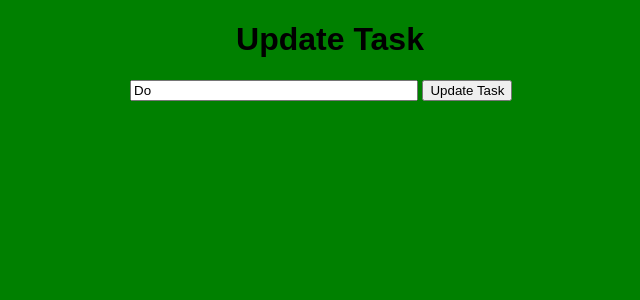
After one commit to FayeCarter/python-exploration, a Flask app: page /update/2 in a window 1280 px wide. The commit adds this page. Shown: the top 300 px of the page, without its empty margins (310-950 px from the left). Run offline with Flask 2, Linux system fonts and the light colour scheme; data comes from the database, SQL or seed files in the repository; both versions use the stored data as it was after the commit.

Commit message:
Update updates content of task

```diff
--- a/web/flask/task_manager/app.py
+++ b/web/flask/task_manager/app.py
@@ -43,5 +43,21 @@ def delete(id):
   except:
     return 'Issue deleting task'
 
+@app.route('/update/<int:id>', methods=['POST', 'GET'])
+def update(id):
+  task = Todo.query.get_or_404(id)
+
+  if request.method == 'POST':
+    task.content = request.form['content']
+
+    try:
+      db.session.commit()
+      return redirect('/')
+    except:
+      return "Issue updating task"
+  else:
+    return render_template('update.html', task=task )
+
+
 if __name__ == "__main__":
   app.run(debug=True)
--- a/web/flask/task_manager/templates/index.html
+++ b/web/flask/task_manager/templates/index.html
@@ -20,9 +20,9 @@
         <td>{{ task.content }}</td>
         <td>{{ task.date_created.date() }}</td>
         <td>
-          <a href="/delete/{{ task.id }}">Delete</a>
+          <a href="/delete/{{ task.id }}" >Delete</a>
           <br>
-          <a href="">Update</a>
+          <a href="/update/{{ task.id }}" ">Update</a>
         </td>
       </tr>
     {% endfor %}
--- /dev/null
+++ b/web/flask/task_manager/templates/update.html
@@ -0,0 +1,18 @@
+{% extends 'base.html' %}
+
+{% block head %}
+<title>Task Master</title>
+{% endblock %}
+
+{% block body %}
+
+<div class="content">
+  <h1 style="text-align: center" >Update Task</h1>
+
+  <form action="/update/{{ task.id }}" method="POST">
+    <input type="text" name="content" id="content" value={{ task.content }}>
+    <input type="submit" value="Update Task">
+  </form>
+</div>
+
+{% endblock %}
```
Also changed, not shown: web/flask/task_manager/test.db.
